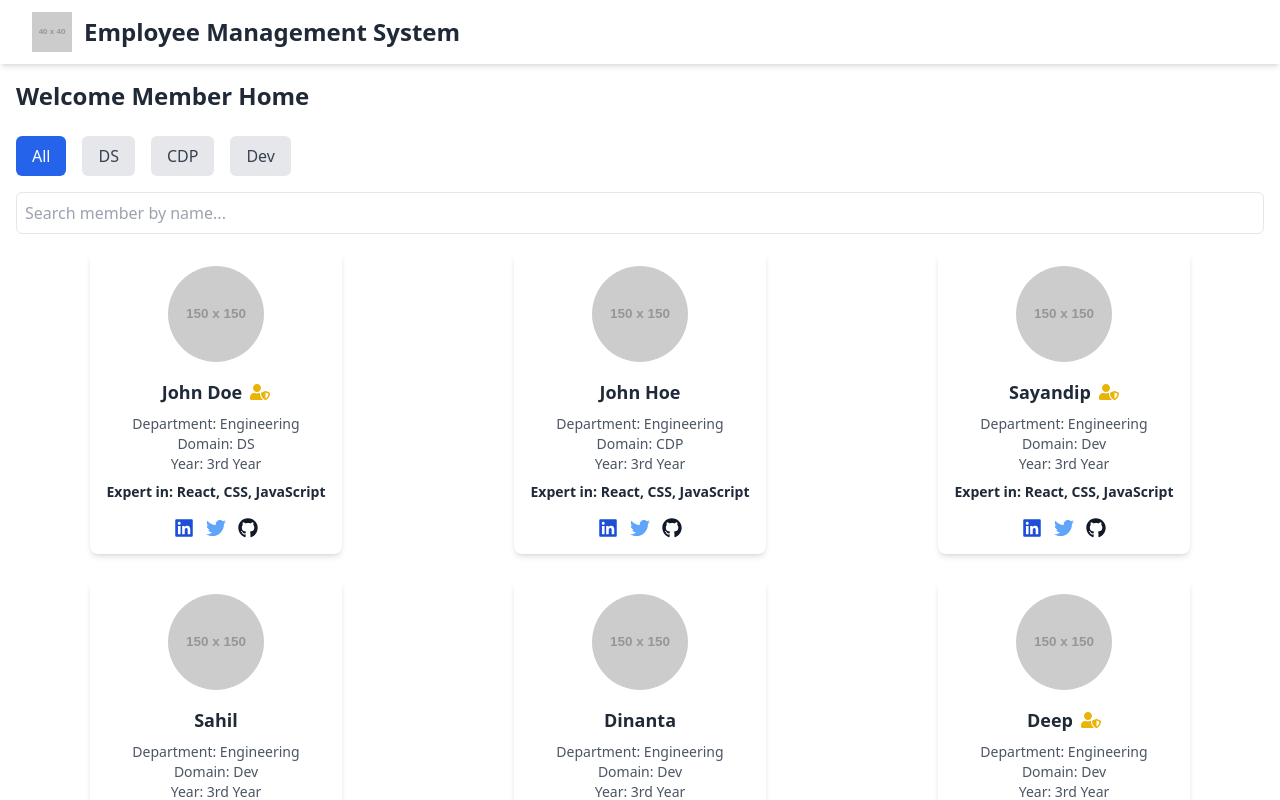
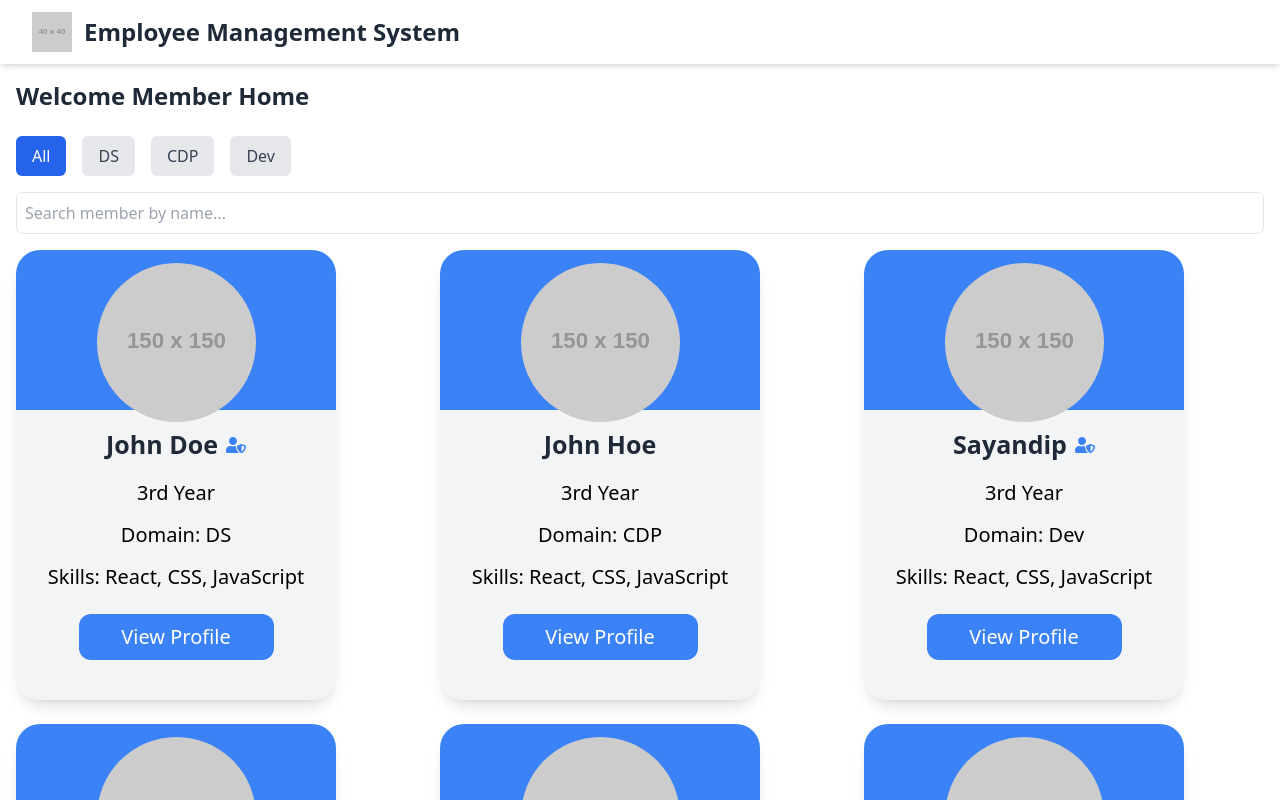
Before and after one commit to sayandip-ghosh/EMS, a React (Vite) app in the folder frontend/: page /admin/home in a window 1280 px wide. Shown: the top 800 px of the page. Built offline with nearby package versions, Linux system fonts and the light colour scheme; a web font is replaced by a local one.

Commit message:
Update Member Card.jsx
Member Card Design Updated

```diff
--- a/frontend/src/Components/MemberCard/Member Card.jsx
+++ b/frontend/src/Components/MemberCard/Member Card.jsx
@@ -1,51 +1,33 @@
 import React from 'react';
 import { FaLinkedin, FaTwitter, FaGithub, FaUserShield } from 'react-icons/fa'; // Icons for social media and admin
 
-const MemberCard = ({ member }) => {
+  const MemberCard = ({member}) => {
     const { name, department, domain, year, socialMedia, expertIn, isAdmin, profileImage } = member;
-
     return (
-    <div className=" bg-white shadow-md rounded-lg p-4 max-w-xs mx-auto flex flex-col items-center">
-      {/* Profile Image */}
+      <div className="max-w-xs h-[450px] w-[330px] rounded-3xl overflow-hidden shadow-lg text-center font-sans">
+        <div className="bg-blue-500 h-[160px] flex items-center justify-center relative">
+          {/* <div className="w-24 h-24 bg-black rounded-full absolute -bottom-5"></div> */}
           <img
-        className="w-24 h-24 rounded-full object-cover mb-4"
+          className="w-[159px] h-[159px] rounded-full object-cover mb-4 absolute -bottom-7"
           src={profileImage}
           alt={`${name}'s profile`}
           />
-
-      {/* Name and Admin Badge */}
+        </div>
+        <div className="bg-gray-100 h-[290px] p-4">
               <div className="flex items-center justify-center mb-2">
-        <h2 className="text-lg font-bold text-gray-800">{name}</h2>
+              <h2 className="text-[25px] font-bold text-gray-800">{name}</h2>
         {isAdmin && (
-          <FaUserShield className="text-yellow-500 ml-2" title="Admin" size={20} />
+          <FaUserShield className="text-blue-500 ml-2" title="Admin" size={20} />
         )}
       </div>
-
-      {/* Member Information */}
-      <p className="text-sm text-gray-600">Department: {department}</p>
-      <p className="text-sm text-gray-600">Domain: {domain}</p>
-      <p className="text-sm text-gray-600 mb-2">Year: {year}</p>
-
-      {/* Expertise */}
-      <p className="text-sm text-gray-800 font-semibold mb-4">Expert in: {expertIn.join(', ')}</p>
-
-      {/* Social Media Links */}
-      <div className="flex space-x-3">
-        {socialMedia.linkedin && (
-          <a href={socialMedia.linkedin} target="_blank" rel="noopener noreferrer">
-            <FaLinkedin className="text-blue-700" size={20} />
-          </a>
-        )}
-        {socialMedia.twitter && (
-          <a href={socialMedia.twitter} target="_blank" rel="noopener noreferrer">
-            <FaTwitter className="text-blue-400" size={20} />
-          </a>
-        )}
-        {socialMedia.github && (
-          <a href={socialMedia.github} target="_blank" rel="noopener noreferrer">
-            <FaGithub className="text-gray-900" size={20} />
-          </a>
-        )}
+          <p className="text-[20px] p-1.5">{year}</p>
+          <p className="text-[20px] p-1.5">Domain: {domain}</p>
+          <p className="text-[20px] p-1.5">Skills: {expertIn.join(', ')}</p>
+          <div className="p-4">
+            <button className="bg-blue-500 text-[20px] rounded-[12px] text-white py-2 px-4 rounded hover:bg-blue-700 w-[195px] h-[46px]">
+              View Profile
+            </button>
+          </div>
         </div>
       </div>
     );
```
Lines whose indentation alone changed are shown as unchanged.
